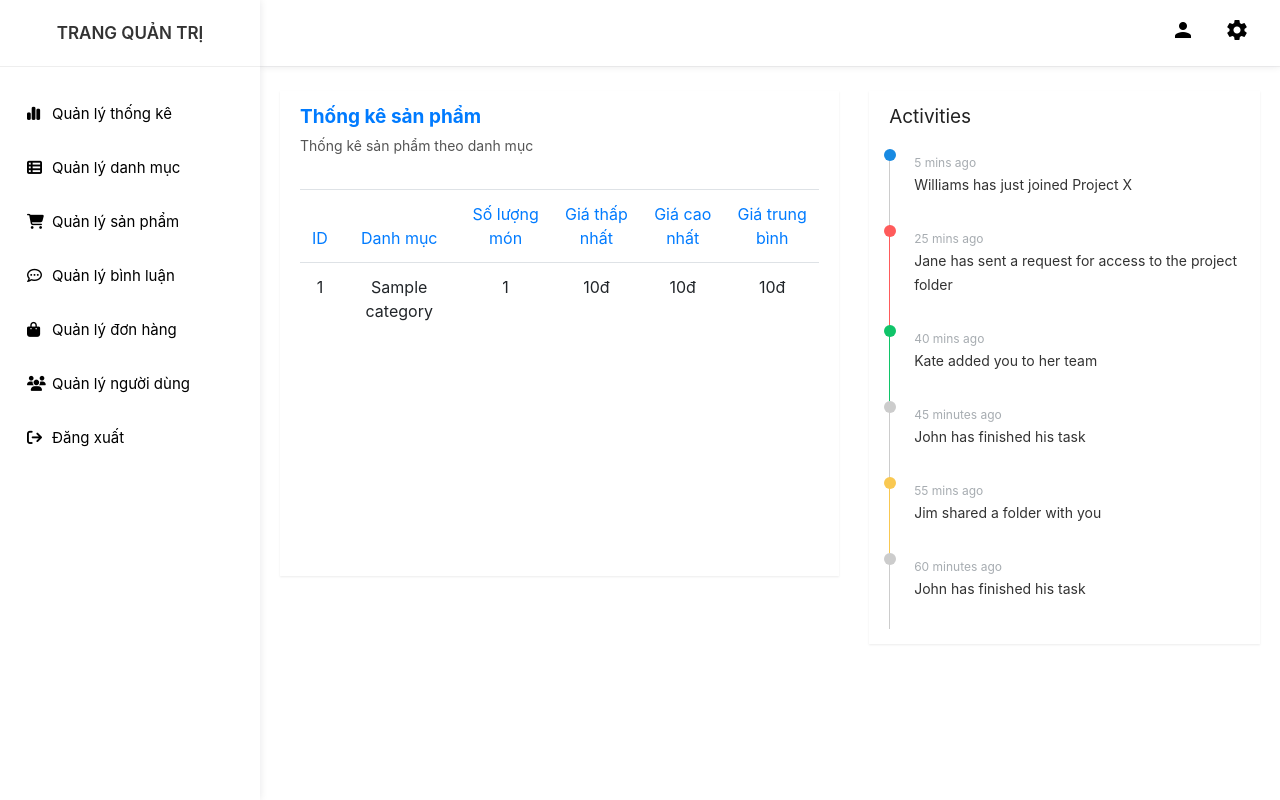
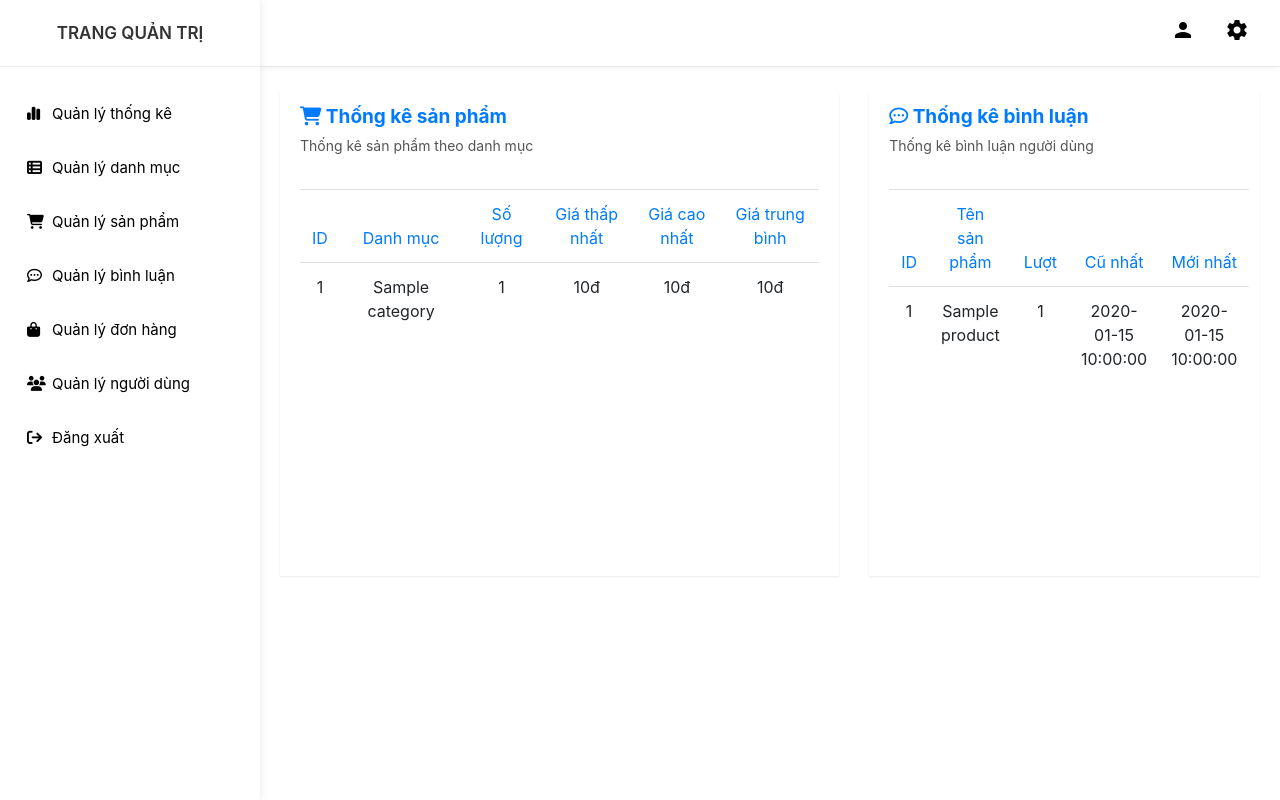
Before and after one commit to dinhdc1111/CookyFood-PHP, a PHP site: page /admin/index.php in a window 1280 px wide. Run offline with PHP 8.4, Linux system fonts and the light colour scheme; tables that the repository leaves empty or names only in its code hold one stand-in row (values such as "Sample post"); some libraries are stand-ins or nearby versions; some web fonts are replaced.

Commit message:
feat: :sparkles: statistic comment dashboard

```diff
--- a/admin/index.php
+++ b/admin/index.php
@@ -26,6 +26,7 @@ switch ($req) {
         // Controller statistics: Thống kê
     case 'statistics':
         $list_statistics_product = statistics_select_all_product();
+        $list_statistics_comment = statistics_select_all_comment();
         include("./statistics/list.php");
         break;
         // Controller category
@@ -234,6 +235,7 @@ switch ($req) {
         break;
     default:
         $list_statistics_product = statistics_select_all_product();
+        $list_statistics_comment = statistics_select_all_comment();
         include("./statistics/list.php");
         break;
 }
--- a/admin/statistics/list.php
+++ b/admin/statistics/list.php
@@ -89,7 +89,7 @@ include('../global.php');
             <div class="card" style="min-height: 485px">
                 <div class="card-header card-header-text">
                     <h4 class="card-title">
-                        <strong class="text-primary">Thống kê sản phẩm</strong>
+                        <strong class="text-primary"><i class="fa-solid fa-cart-shopping"></i> Thống kê sản phẩm</strong>
                     </h4>
                     <p class="category">Thống kê sản phẩm theo danh mục</p>
                 </div>
@@ -99,7 +99,7 @@ include('../global.php');
                             <tr class="text-center">
                                 <th>ID</th>
                                 <th>Danh mục</th>
-                                <th>Số lượng món</th>
+                                <th>Số lượng</th>
                                 <th>Giá thấp nhất</th>
                                 <th>Giá cao nhất</th>
                                 <th>Giá trung bình</th>
@@ -128,49 +128,38 @@ include('../global.php');
         <div class="col-lg-5 col-md-12">
             <div class="card" style="min-height: 485px">
                 <div class="card-header card-header-text">
-                    <h4 class="card-title">Activities</h4>
+                    <h4 class="card-title">
+                        <strong class="text-primary"><i class="fa-regular fa-comment-dots"></i> Thống kê bình luận</strong>
+                    </h4>
+                    <p class="category">Thống kê bình luận người dùng</p>
                 </div>
-                <div class="card-content">
-                    <div class="streamline">
-                        <div class="sl-item sl-primary">
-                            <div class="sl-content">
-                                <small class="text-muted">5 mins ago</small>
-                                <p>Williams has just joined Project X</p>
-                            </div>
-                        </div>
-                        <div class="sl-item sl-danger">
-                            <div class="sl-content">
-                                <small class="text-muted">25 mins ago</small>
-                                <p>Jane has sent a request for access to the project folder</p>
-                            </div>
-                        </div>
-                        <div class="sl-item sl-success">
-                            <div class="sl-content">
-                                <small class="text-muted">40 mins ago</small>
-                                <p>Kate added you to her team</p>
-                            </div>
-                        </div>
-                        <div class="sl-item">
-                            <div class="sl-content">
-                                <small class="text-muted">45 minutes ago</small>
-                                <p>John has finished his task</p>
-                            </div>
-                        </div>
-                        <div class="sl-item sl-warning">
-                            <div class="sl-content">
-                                <small class="text-muted">55 mins ago</small>
-                                <p>Jim shared a folder with you</p>
-                            </div>
-                        </div>
-                        <div class="sl-item">
-                            <div class="sl-content">
-                                <small class="text-muted">60 minutes ago</small>
-                                <p>John has finished his task</p>
-                            </div>
-                        </div>
-                    </div>
+                <div class="card-content table-responsive">
+                    <table class="table table-hover">
+                        <thead class="text-primary">
+                            <tr class="text-center">
+                                <th>ID</th>
+                                <th>Tên sản phẩm</th>
+                                <th>Lượt</th>
+                                <th>Cũ nhất</th>
+                                <th>Mới nhất</th>
+                            </tr>
+                        </thead>
+                        <tbody>
+                            <?php
+                            foreach ($list_statistics_comment as $statistics_comment) {
+                                extract($statistics_comment);
+                                echo '<tr class="text-center">
+                                    <td>' . $id . '</td>
+                                    <td>' . $product_name . '</td>
+                                    <td>' . $count_comment . '</td>
+                                    <td>' . $comment_old . '</td>
+                                    <td>' . $comment_new . '</td>
+                                </tr>';
+                            }
+                            ?>
+                        </tbody>
+                    </table>
                 </div>
-
             </div>
         </div>
     </div>
--- a/dao/statistics.php
+++ b/dao/statistics.php
@@ -1,16 +1,9 @@
 <?php
 require_once 'pdo.php';
 
-function thong_ke_binh_luan()
+function statistics_select_all_comment()
 {
-    $sql = "SELECT hh.ma_hh, hh.ten_hh,"
-        . " COUNT(*) so_luong,"
-        . " MIN(bl.ngay_bl) cu_nhat,"
-        . " MAX(bl.ngay_bl) moi_nhat"
-        . " FROM binh_luan bl "
-        . " JOIN hang_hoa hh ON hh.ma_hh=bl.ma_hh "
-        . " GROUP BY hh.ma_hh, hh.ten_hh"
-        . " HAVING so_luong > 0";
+    $sql = "SELECT product.id, product.name AS product_name, COUNT(comment.id) AS count_comment, MIN(comment.created_at) AS comment_old, MAX(comment.created_at) AS comment_new FROM product LEFT JOIN comment ON product.id = comment.id_product GROUP BY product.id, product.name HAVING count_comment > 0";
     return pdo_query($sql);
 }
 function statistics_select_all_product()
```
